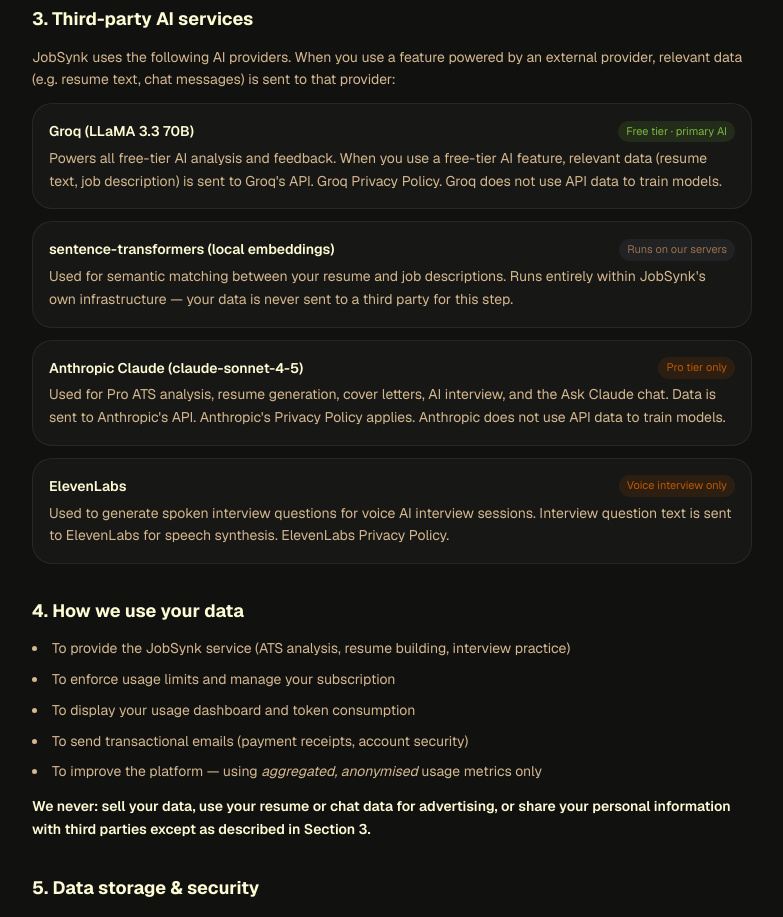
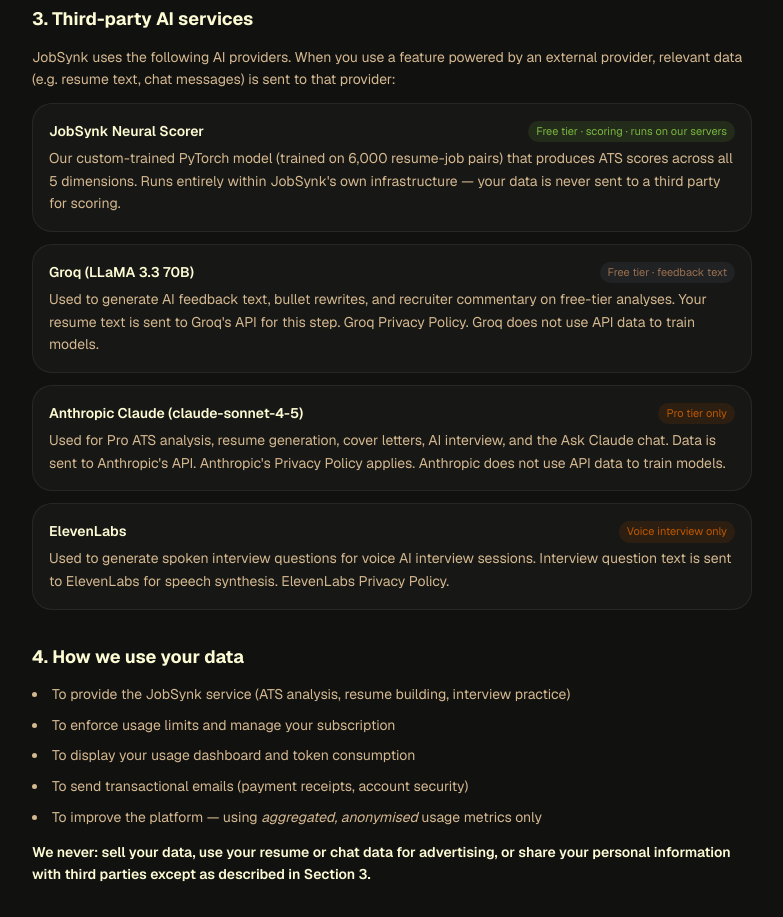
Before and after one commit to ujj14kal/JobSynk, a Next.js app in the folder frontend/: page /legal/privacy-policy in a window 1280 px wide. Shown: the part 1100-2017 px from the top of the page, without its empty margins (248-1031 px from the left). Built offline with nearby package versions, Linux system fonts and the light colour scheme.

Commit message:
fix(ai-attribution): restore JobSynk Neural Scorer as proprietary scoring model

```diff
--- a/frontend/app/legal/privacy-policy/page.tsx
+++ b/frontend/app/legal/privacy-policy/page.tsx
@@ -65,17 +65,17 @@ export default function PrivacyPolicy() {
             <div className="space-y-3">
               <div className="p-4 rounded-xl" style={{ background: "var(--bg-surface)", border: "1px solid var(--border-subtle)" }}>
                 <div className="flex items-center justify-between mb-1">
-                  <span className="font-semibold text-[var(--text-primary)]">Groq (LLaMA 3.3 70B)</span>
-                  <span className="text-[11px] px-2 py-0.5 rounded-full" style={{ background: "rgba(122,184,64,0.12)", color: "#7ab840" }}>Free tier · primary AI</span>
+                  <span className="font-semibold text-[var(--text-primary)]">JobSynk Neural Scorer</span>
+                  <span className="text-[11px] px-2 py-0.5 rounded-full" style={{ background: "rgba(122,184,64,0.12)", color: "#7ab840" }}>Free tier · scoring · runs on our servers</span>
                 </div>
-                <p>Powers all free-tier AI analysis and feedback. When you use a free-tier AI feature, relevant data (resume text, job description) is sent to Groq's API. <a href="https://groq.com/privacy-policy/" target="_blank" rel="noopener noreferrer" className="text-[#C05800] hover:underline">Groq Privacy Policy</a>. Groq does not use API data to train models.</p>
+                <p>Our custom-trained PyTorch model (trained on 6,000 resume-job pairs) that produces ATS scores across all 5 dimensions. Runs entirely within JobSynk's own infrastructure — your data is never sent to a third party for scoring.</p>
               </div>
               <div className="p-4 rounded-xl" style={{ background: "var(--bg-surface)", border: "1px solid var(--border-subtle)" }}>
                 <div className="flex items-center justify-between mb-1">
-                  <span className="font-semibold text-[var(--text-primary)]">sentence-transformers (local embeddings)</span>
-                  <span className="text-[11px] px-2 py-0.5 rounded-full" style={{ background: "rgba(100,116,139,0.12)", color: "var(--text-muted)" }}>Runs on our servers</span>
+                  <span className="font-semibold text-[var(--text-primary)]">Groq (LLaMA 3.3 70B)</span>
+                  <span className="text-[11px] px-2 py-0.5 rounded-full" style={{ background: "rgba(100,116,139,0.12)", color: "var(--text-muted)" }}>Free tier · feedback text</span>
                 </div>
-                <p>Used for semantic matching between your resume and job descriptions. Runs entirely within JobSynk's own infrastructure — your data is never sent to a third party for this step.</p>
+                <p>Used to generate AI feedback text, bullet rewrites, and recruiter commentary on free-tier analyses. Your resume text is sent to Groq's API for this step. <a href="https://groq.com/privacy-policy/" target="_blank" rel="noopener noreferrer" className="text-[#C05800] hover:underline">Groq Privacy Policy</a>. Groq does not use API data to train models.</p>
               </div>
               <div className="p-4 rounded-xl" style={{ background: "var(--bg-surface)", border: "1px solid var(--border-subtle)" }}>
                 <div className="flex items-center justify-between mb-1">
--- a/frontend/app/legal/terms/page.tsx
+++ b/frontend/app/legal/terms/page.tsx
@@ -40,7 +40,7 @@ export default function TermsOfService() {
                 <li>JobSynk is not liable for any outcomes resulting from the use of AI-generated content.</li>
               </ul>
             </div>
-            <p>Free-tier features use <strong>Groq (LLaMA 3.3 70B)</strong> for AI analysis and feedback — your resume text is sent to Groq's API. Semantic matching uses <strong>sentence-transformers</strong> running within our own infrastructure (no data sent externally for this step). Pro-tier features use <strong>Claude Sonnet by Anthropic</strong>. Voice interview features use <strong>ElevenLabs</strong> for speech synthesis. Use of third-party features is subject to each provider's terms.</p>
+            <p>ATS scoring uses the <strong>JobSynk Neural Scorer</strong> — our custom-trained PyTorch model that runs entirely within JobSynk's own infrastructure (no data sent to any third party for scoring). AI-generated feedback text is produced by <strong>Groq (LLaMA 3.3 70B)</strong> — your resume text is sent to Groq's API for this step. Pro-tier features use <strong>Claude Sonnet by Anthropic</strong>. Voice interview features use <strong>ElevenLabs</strong> for speech synthesis. Use of third-party services is subject to each provider's terms.</p>
           </section>
 
           <section>
--- a/frontend/components/landing/PricingSection.tsx
+++ b/frontend/components/landing/PricingSection.tsx
@@ -12,7 +12,7 @@ import { cn } from "@/lib/utils";
 
 // ── Plan data ─────────────────────────────────────────────────────────────────
 const FREE_FEATURES = [
-  "3 ATS analyses per day (Groq AI)",
+  "3 ATS analyses per day (JobSynk AI Engine)",
   "2 lifetime resume builder credits",
   "1 free text interview practice",
   "Job application tracker",
@@ -235,9 +235,9 @@ export default function PricingSection() {
           initial={{ opacity: 0 }} animate={isInView ? { opacity: 1 } : {}} transition={{ delay: 0.45 }}>
           <div className="text-[11px] font-semibold text-[var(--text-muted)] uppercase tracking-wider mb-2">Why we charge</div>
           <p className="text-[13px] text-[var(--text-secondary)] leading-relaxed">
-            Free features use <strong>Groq (LLaMA 3.3 70B)</strong> for AI feedback and{" "}
-            <strong>sentence-transformers</strong> for local semantic matching — both run on our
-            infrastructure at no cost to you. Pro features use{" "}
+            ATS scoring is powered by the <strong>JobSynk Neural Scorer</strong> — our custom-trained
+            PyTorch model (6,000 resume-job pairs) that runs entirely on our own servers. AI feedback
+            text is generated via <strong>Groq (LLaMA 3.3 70B)</strong> at no cost. Pro features use{" "}
             <strong>Claude Sonnet by Anthropic</strong> — a frontier LLM that delivers deeper, more
             personalised feedback. It costs us real money per token (~₹4–6 per analysis). Pro pricing
             ensures we can keep the lights on while giving you the best possible quality. We never sell
```
